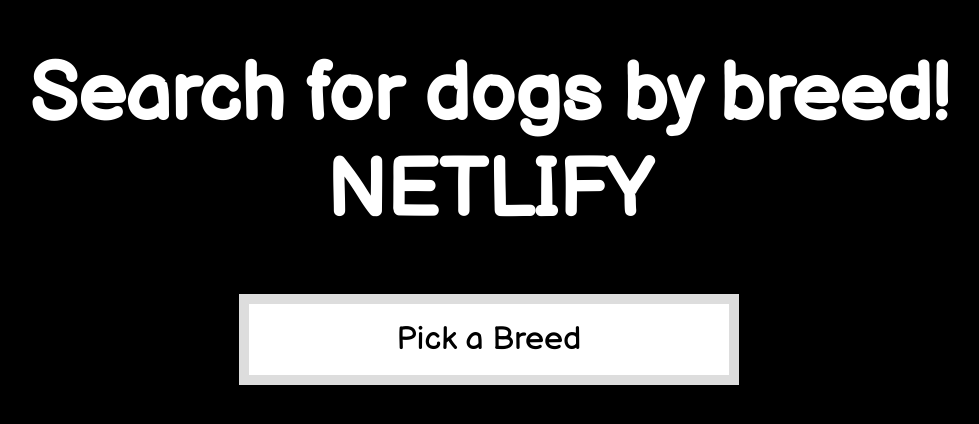
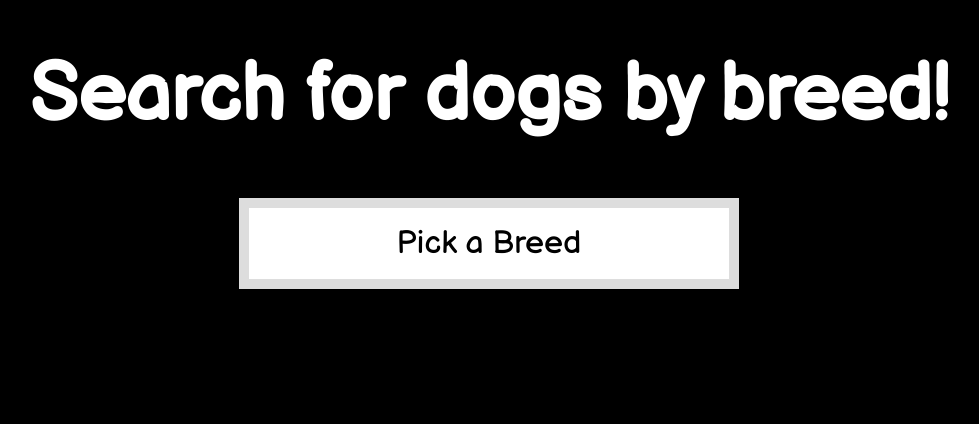
Before and after one commit to staten-island-tech/api-project-2020-whou, a website built with Parcel: page src/index.html in a window 1280 px wide. Shown: the whole page, without its empty margins (151-1130 px from the left). Built offline with nearby package versions, Linux system fonts and the light colour scheme; no server answers.

Commit message:
test netlify again

```diff
--- a/src/index.html
+++ b/src/index.html
@@ -12,7 +12,7 @@
   </head>
 
   <body>
-    <h1>Search for dogs by breed! NETLIFY</h1>
+    <h1>Search for dogs by breed!</h1>
     <div class="breed"></div>
     <div class="dropDown">
       <button onclick="myFunction()" class="dropbtn">Pick a Breed</button>
```
